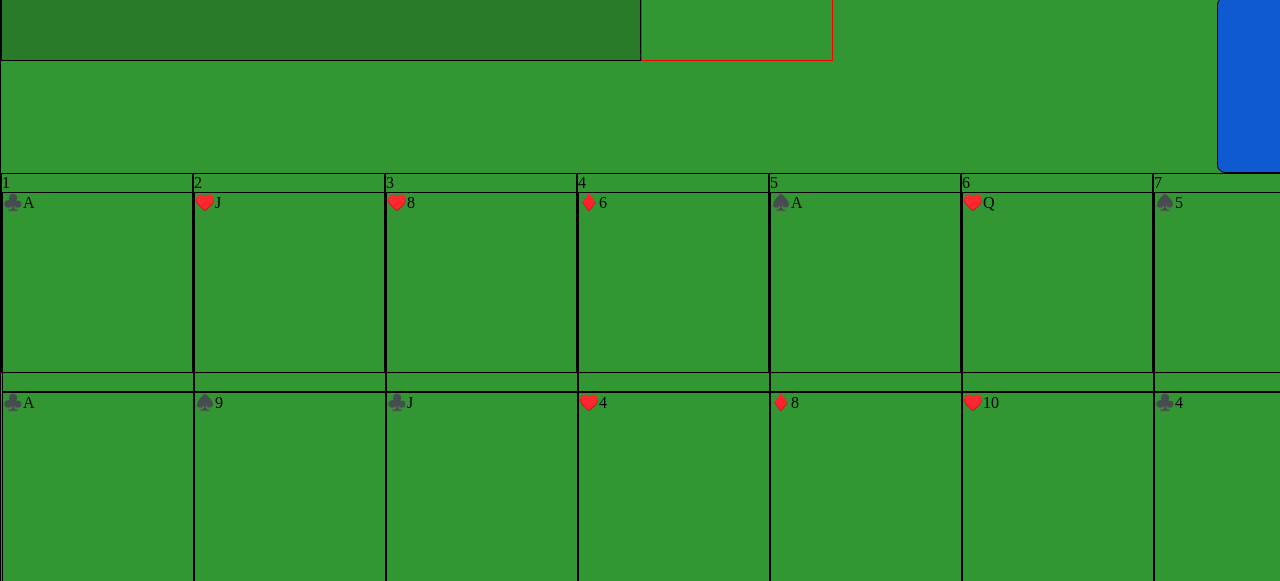
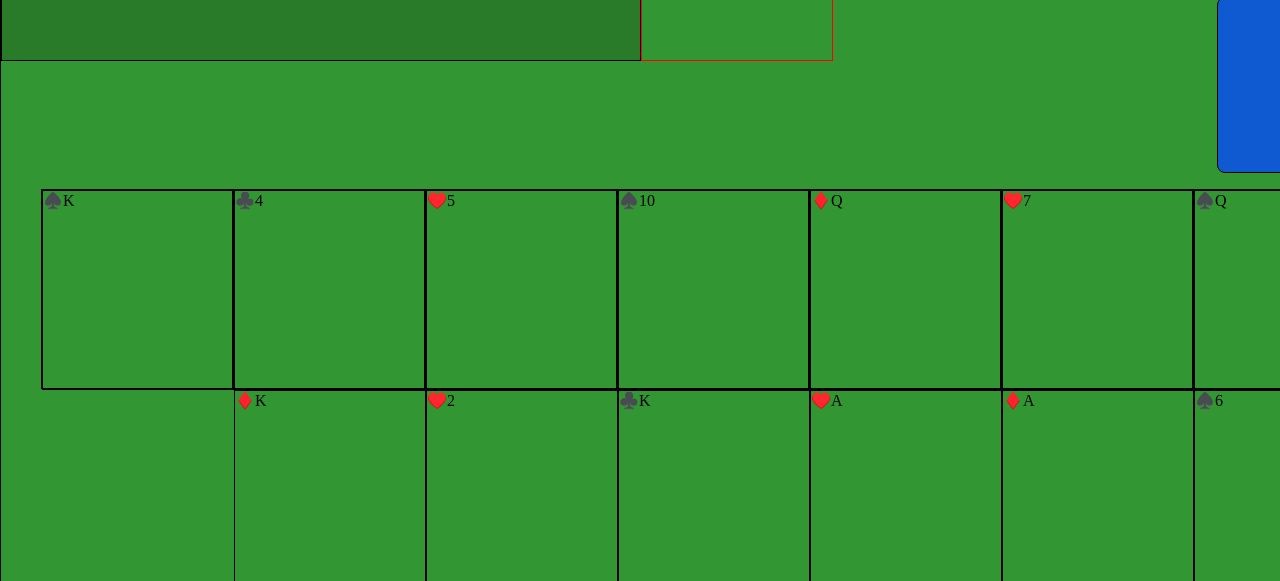
Before and after one commit to TJCole03/unit-1-project, a plain HTML site: page index.html in a window 1280 px wide. Both pictures are taken after a click on the button "Start Game". Shown: the part 219-800 px from the top of the page. Drawn offline with Linux system fonts and the light colour scheme.

Commit message:
Closest I've gotten so far

```diff
--- a/app.js
+++ b/app.js
@@ -62,12 +62,12 @@ const startPile = [];
 const stockPile =  [];
 const wastePile = [];
 
-const foundations = {
-    spade: [],
-    diamond: [],
-    club: [],
-    heart: [],
-}
+const spade = [];
+const heart = [];
+const club = [];
+const diamond = [];
+
+const foundations = [spade, heart, club, diamond]
 
 const arr0 = [];
 const arr1 = [];
@@ -78,6 +78,9 @@ const arr5 = [];
 const arr6 = [];
 
 const tableau = [arr0, arr1, arr2, arr3, arr4, arr5, arr6];
+
+const playedCards =
+    'tab .card:last-child';
 
 //what I haven't used
 
@@ -120,9 +123,9 @@ function dealCards() {
     for (cards in deck) {
         //deck.cards.length -= 24;
         //deck.cards.splice(0, 24);
-        const deal = stockPile.push(...deck.cards.splice(0, 24));//can push 24 cards to stock array but cant ge
-        //console.log(deck.cards)
-        const deal2 = arr6.push(...deck.cards.splice(0, 7));//7
+        const deal = stockPile.push(deck.cards.length -= 24);//can push 24 cards to stock array but cant ge
+        console.log(deck.cards)
+        const deal2 = arr6.push(...deck.cards.splice(0,7));//7
         //console.log(deck.cards.length)
         const deal3 = arr5.push(...deck.cards.splice(0, 6)); //6
         //console.log(deck.cards.length)
@@ -141,6 +144,7 @@ function renderCards() {
     columns.forEach((column, idx) => {
         stock.textContent = stockPile.suit + stockPile.value;
         stock.classList.add('card-back');
+
         //tableau.forEach(arr => {
         const arr = tableau[idx]
         console.log(arr)
@@ -148,7 +152,7 @@ function renderCards() {
             const cardDiv = document.createElement('div')
             cardDiv.textContent = card.suit + card.value
             cardDiv.classList.add('space');
-            //card.classList.add('card-back')
+            // card.classList.append('card-back')
             column.append(cardDiv)
         //});
         })
--- a/index.html
+++ b/index.html
@@ -29,7 +29,7 @@
             <div class="stock">stock</div>
 
 
-            <div class="card-back"></div>
+            <div class="card-back card"></div>
             <div class="card-front card" data-value="6 ♥️">6♥️</div>
 
             <div class="card-flip">
@@ -44,15 +44,16 @@
 
         </top>
 
-        <div id="tableau">
-            <div class="space" id="space-1">1
-            </div>
-            <div class="space" id="space-2">2</div>
-            <div class="space" id="space-3">3</div>
-            <div class="space" id="space-4">4</div>
-            <div class="space" id="space-5">5</div>
-            <div class="space" id="space-6">6</div>
-            <div class="space" id="space-7">7</div>
+        <div class="tableau">
+            <ul id="tab" class="tab">
+            <li class="space" id="space-1"> <ul></ul> </li>
+            <li class="space" id="space-2"> <ul></ul> </li>
+            <li class="space" id="space-3"> <ul></ul> </li>
+            <li class="space" id="space-4"> <ul></ul> </li>
+            <li class="space" id="space-5"> <ul></ul> </li>
+            <li class="space" id="space-6"> <ul></ul> </li>
+            <li class="space" id="space-7"> <ul></ul> </li>
+            </ul>
         </div>
 
     </container>
--- a/style.css
+++ b/style.css
@@ -12,6 +12,7 @@ body {
     display: grid;
 }
 /* sections */
+
 #table {
     height: 75rem;
     width: 100rem;
@@ -70,7 +71,11 @@ section{
     align-self: flex-start;
 }
 
-#tableau {
+.tableau {
+    display: flex;
+}
+
+.tab {
     display: flex;
 }
 
@@ -136,6 +141,7 @@ section{
     background-repeat: no-repeat;
     background-position: center;
     background-size: 100%;
+    background-color: white;
 }
 
 .card-front, .card-back > #tableau {
@@ -153,9 +159,11 @@ section{
 }
 .card.red {
     color: red;
+    background-color: white;
 }
 .card.black {
     color: black;
+    background-color: white;
 }
 
 .card-front::before, .card-front::after { /* before and after the NUMBER and SUIT not the flip */
```
